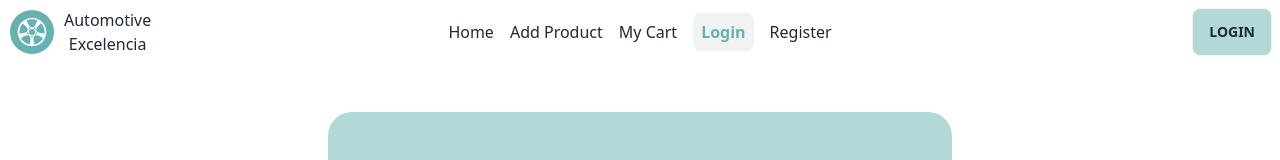
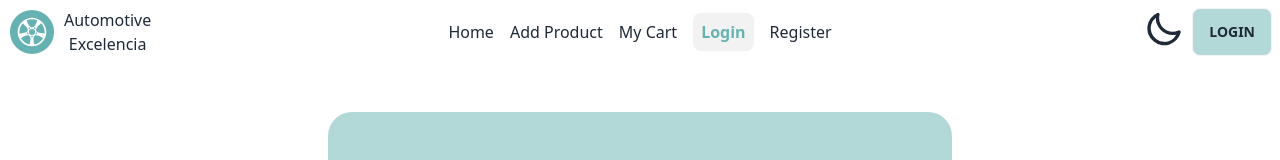
Before and after one commit to AdnanSakib04/brand-shop-client, a React (Vite) app: page /login in a window 1280 px wide. Shown: the top 160 px of the page. Built offline with nearby package versions, Linux system fonts and the light colour scheme; no server answers.

Commit message:
dark theme implemented

```diff
--- a/index.html
+++ b/index.html
@@ -1,5 +1,5 @@
 <!doctype html>
-<html lang="en" data-theme="light">
+<html lang="en" >
   <head>
     <meta charset="UTF-8" />
     <link rel="icon" type="image/svg+xml" href="/vite.svg" />
--- a/src/shared/NavBar.jsx
+++ b/src/shared/NavBar.jsx
@@ -1,10 +1,34 @@
-import { useContext } from "react";
+import { useContext, useEffect, useState } from "react";
 import { NavLink } from "react-router-dom";
 import { Link } from "react-router-dom";
 import { AuthContext } from "../providers/AuthProvider";
 import { GiCarWheel } from "react-icons/gi";
 
 const NavBar = () => {
+    // dark and light mode starts here
+    const [theme, setTheme] = useState(
+        localStorage.getItem("websiteTheme") ? localStorage.getItem("websiteTheme") : "light"
+    );
+
+    const handleTheme = (e) => {
+        if (e.target.checked) {
+            setTheme("dark");
+        }
+        else {
+            setTheme("light");
+        }
+    };
+
+    useEffect(() => {
+        localStorage.setItem("websiteTheme", theme);
+        const lsTheme = localStorage.getItem("websiteTheme");
+        document.querySelector("html").setAttribute("data-theme", lsTheme);
+    }, [theme]);
+
+    // dark and light mode ends here
+
+
+
     const { user, logOut } = useContext(AuthContext);
 
     const handleSignOut = () => {
@@ -42,8 +66,8 @@
                             <GiCarWheel className="text-5xl  text-[#66b2b2]"></GiCarWheel>
                         </div>
                         <div className="text-center font-medium">
-                        <h1>Automotive</h1>
-                        <h1>Excelencia</h1>
+                            <h1>Automotive</h1>
+                            <h1>Excelencia</h1>
                         </div>
                     </div>
 
@@ -55,6 +79,22 @@
 
                 </div>
                 <div className="navbar-end">
+                    <div className="mr-2">
+                        <label className="swap swap-rotate">
+
+                            {/* this hidden checkbox controls the state */}
+                            <input type="checkbox"
+                                onChange={handleTheme}
+                                checked={theme === "light" ? false : true} />
+
+                            {/* sun icon */}
+                            <svg className="swap-on fill-current w-10 h-10" xmlns="http://www.w3.org/2000/svg" viewBox="0 0 24 24"><path d="M5.64,17l-.71.71a1,1,0,0,0,0,1.41,1,1,0,0,0,1.41,0l.71-.71A1,1,0,0,0,5.64,17ZM5,12a1,1,0,0,0-1-1H3a1,1,0,0,0,0,2H4A1,1,0,0,0,5,12Zm7-7a1,1,0,0,0,1-1V3a1,1,0,0,0-2,0V4A1,1,0,0,0,12,5ZM5.64,7.05a1,1,0,0,0,.7.29,1,1,0,0,0,.71-.29,1,1,0,0,0,0-1.41l-.71-.71A1,1,0,0,0,4.93,6.34Zm12,.29a1,1,0,0,0,.7-.29l.71-.71a1,1,0,1,0-1.41-1.41L17,5.64a1,1,0,0,0,0,1.41A1,1,0,0,0,17.66,7.34ZM21,11H20a1,1,0,0,0,0,2h1a1,1,0,0,0,0-2Zm-9,8a1,1,0,0,0-1,1v1a1,1,0,0,0,2,0V20A1,1,0,0,0,12,19ZM18.36,17A1,1,0,0,0,17,18.36l.71.71a1,1,0,0,0,1.41,0,1,1,0,0,0,0-1.41ZM12,6.5A5.5,5.5,0,1,0,17.5,12,5.51,5.51,0,0,0,12,6.5Zm0,9A3.5,3.5,0,1,1,15.5,12,3.5,3.5,0,0,1,12,15.5Z" /></svg>
+
+                            {/* moon icon */}
+                            <svg className="swap-off fill-current w-10 h-10" xmlns="http://www.w3.org/2000/svg" viewBox="0 0 24 24"><path d="M21.64,13a1,1,0,0,0-1.05-.14,8.05,8.05,0,0,1-3.37.73A8.15,8.15,0,0,1,9.08,5.49a8.59,8.59,0,0,1,.25-2A1,1,0,0,0,8,2.36,10.14,10.14,0,1,0,22,14.05,1,1,0,0,0,21.64,13Zm-9.5,6.69A8.14,8.14,0,0,1,7.08,5.22v.27A10.15,10.15,0,0,0,17.22,15.63a9.79,9.79,0,0,0,2.1-.22A8.11,8.11,0,0,1,12.14,19.73Z" /></svg>
+
+                        </label>
+                    </div>
 
                     {
                         user ?
--- a/tailwind.config.js
+++ b/tailwind.config.js
@@ -8,4 +8,7 @@
     extend: {},
   },
   plugins: [require("daisyui")],
+  daisyui: {
+    themes: ["light", "dark"],
+  },
 }
```
